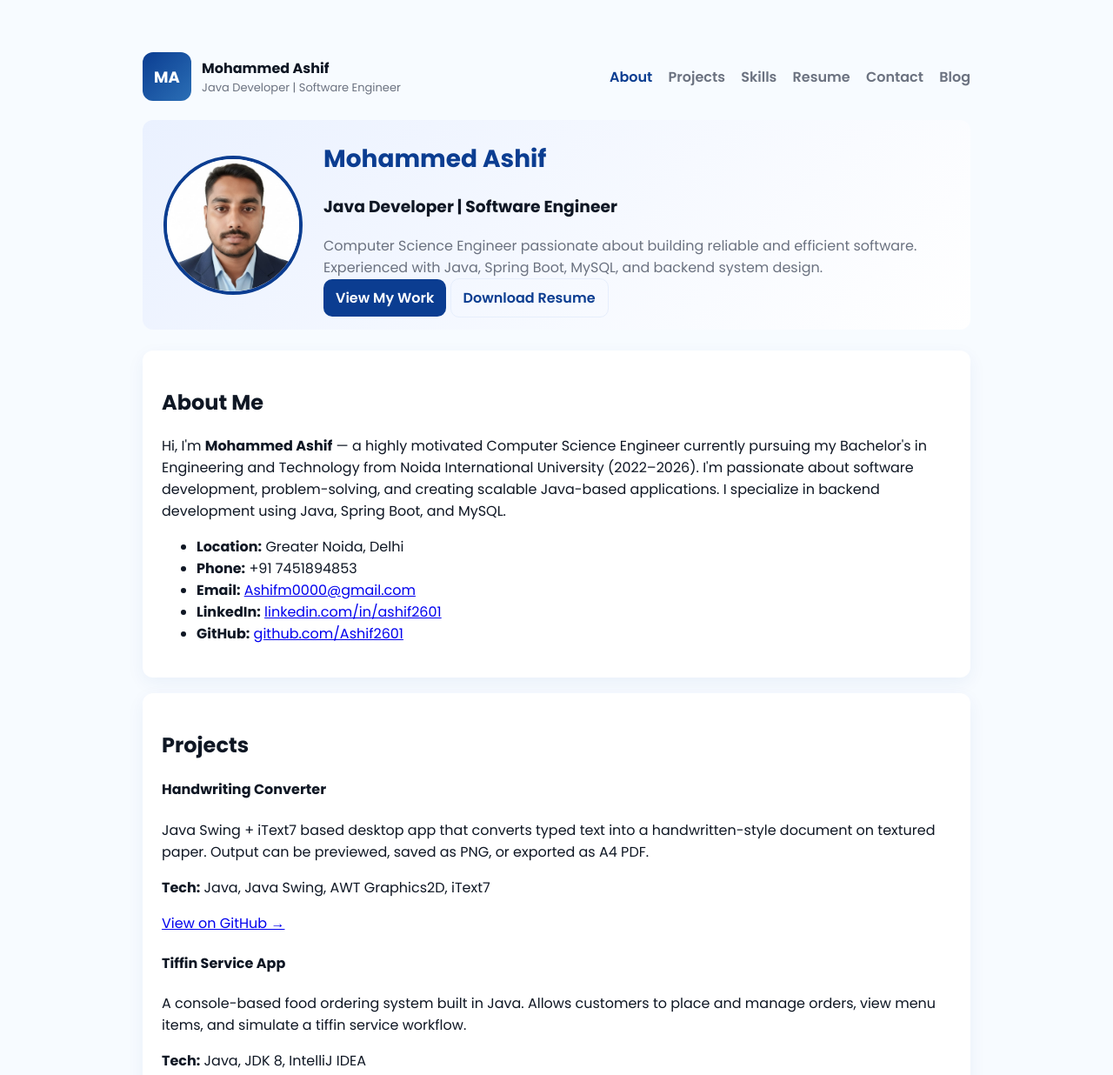
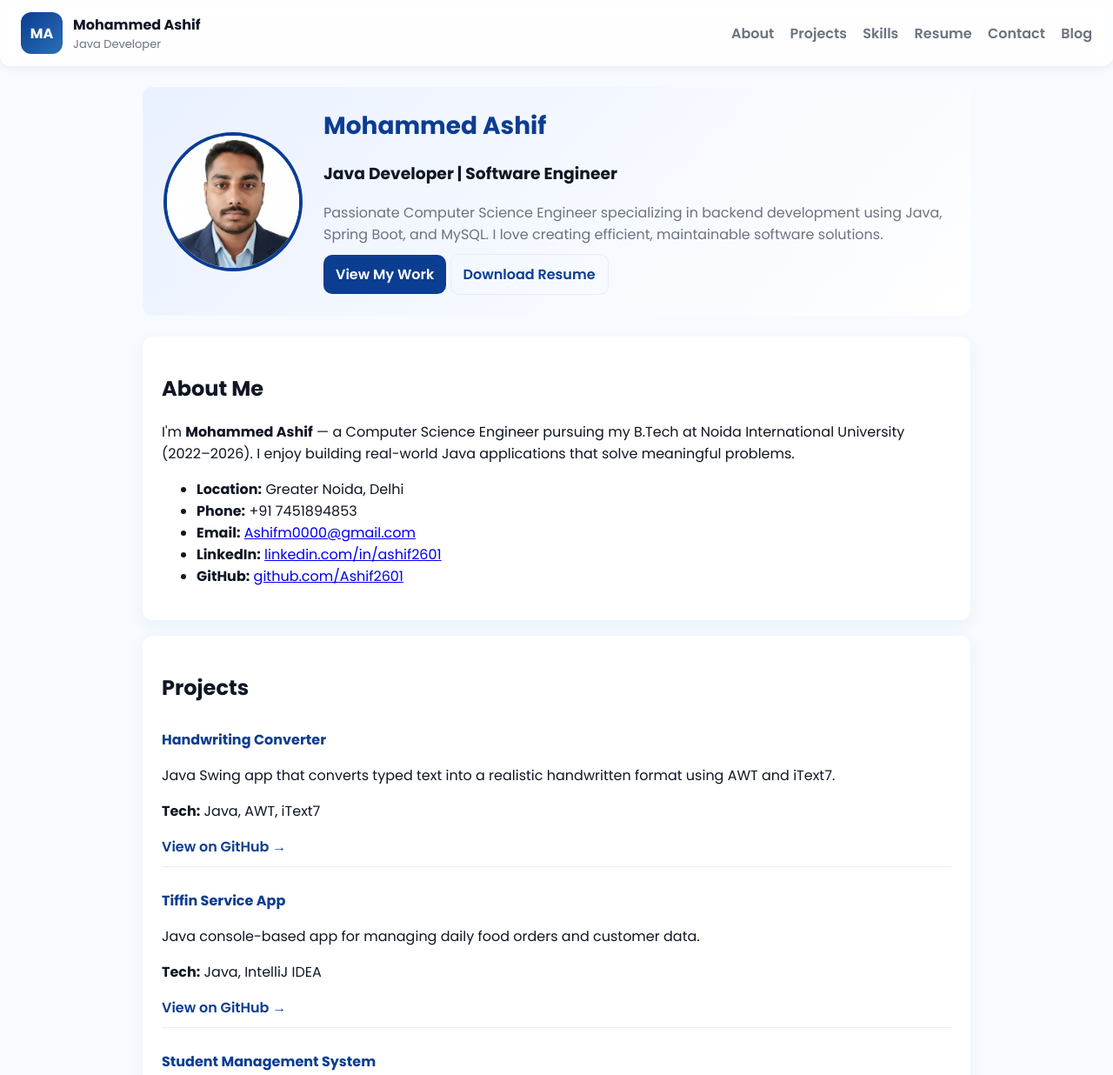
Before and after one commit to Ashif2601/Portfolio, a plain HTML site: page Index.html in a window 1280 px wide. Shown: the top 1236 px of the page at 87% size. Drawn offline with Linux system fonts and the light colour scheme.

Commit message:
Update Index.html

```diff
--- a/Index.html
+++ b/Index.html
@@ -7,38 +7,100 @@
   <meta name="description" content="Professional resume portfolio for Mohammed Ashif, a Java developer skilled in Spring Boot, MySQL, and software development." />
   <link href="https://fonts.googleapis.com/css2?family=Poppins:wght@300;400;600;700&display=swap" rel="stylesheet">
   <style>
-    :root{
-      --bg:#f7fbff;--card:#ffffff;--accent:#0b3d91;--muted:#6b7280;--radius:12px;--max-width:1000px;
+    :root {
+      --bg:#f7fbff;--card:#ffffff;--accent:#0b3d91;--muted:#6b7280;
+      --radius:12px;--max-width:1000px;
     }
-    *{box-sizing:border-box}
-    body{margin:0;font-family:'Poppins',sans-serif;background:var(--bg);color:#0f1724}
-    .container{max-width:var(--max-width);margin:36px auto;padding:24px}
-    header{display:flex;justify-content:space-between;align-items:center;margin-bottom:22px}
-    .brand{display:flex;align-items:center;gap:12px}
-    .avatar{width:56px;height:56px;border-radius:12px;background:linear-gradient(135deg,var(--accent),#2b6fb6);display:flex;align-items:center;justify-content:center;color:white;font-weight:700;font-size:18px}
-    nav a{margin-left:14px;text-decoration:none;color:var(--muted);font-weight:600}
-    nav a.active{color:var(--accent)}
-    main{display:grid;gap:18px}
-    .card{background:var(--card);border-radius:var(--radius);box-shadow:0 6px 20px rgba(11,61,145,0.06);padding:22px}
-    .btn{background:var(--accent);color:white;padding:10px 14px;border-radius:10px;text-decoration:none;font-weight:600}
-    .btn.ghost{background:transparent;border:1px solid #e6eefc;color:var(--accent)}
-    footer{text-align:center;margin-top:20px;color:var(--muted);font-size:13px}
+    * { box-sizing:border-box; scroll-behavior:smooth; }
+    body {
+      margin:0; font-family:'Poppins',sans-serif;
+      background:var(--bg); color:#0f1724; overflow-x:hidden;
+    }
+    .container { max-width:var(--max-width); margin:0 auto; padding:24px; }
+
+    /* Sticky header */
+    header {
+      position:sticky; top:0; z-index:999;
+      background:rgba(255,255,255,0.8);
+      backdrop-filter:blur(10px);
+      display:flex; justify-content:space-between; align-items:center;
+      padding:14px 24px;
+      box-shadow:0 2px 10px rgba(11,61,145,0.08);
+      border-radius:0 0 12px 12px;
+    }
+
+    .brand { display:flex; align-items:center; gap:12px; }
+    .avatar {
+      width:48px; height:48px; border-radius:12px;
+      background:linear-gradient(135deg,var(--accent),#2b6fb6);
+      display:flex; align-items:center; justify-content:center;
+      color:white; font-weight:700; font-size:16px;
+    }
+
+    nav a {
+      margin-left:14px; text-decoration:none; color:var(--muted);
+      font-weight:600; transition:color .2s;
+    }
+    nav a:hover { color:var(--accent); }
+    nav a.active { color:var(--accent); }
+
+    main { display:grid; gap:18px; margin-top:24px; }
+    .card {
+      background:var(--card); border-radius:var(--radius);
+      box-shadow:0 6px 20px rgba(11,61,145,0.06); padding:22px;
+      opacity:0; transform:translateY(30px);
+      transition:opacity 0.8s ease, transform 0.8s ease;
+    }
+    .card.visible {
+      opacity:1; transform:translateY(0);
+    }
+    .btn {
+      background:var(--accent); color:white; padding:10px 14px;
+      border-radius:10px; text-decoration:none; font-weight:600;
+      transition:background .3s, transform .2s;
+      display:inline-block;
+    }
+    .btn:hover { background:#124bb0; transform:translateY(-2px); }
+    .btn.ghost { background:transparent; border:1px solid #e6eefc; color:var(--accent); }
+
+    footer { text-align:center; margin-top:20px; color:var(--muted); font-size:13px; }
+
     /* Hero section */
-    .hero{display:flex;align-items:center;gap:24px;flex-wrap:wrap;margin-bottom:24px;background:linear-gradient(135deg,#eaf1ff,#ffffff);padding:24px;border-radius:var(--radius)}
-    .hero img{width:160px;height:160px;border-radius:50%;object-fit:cover;border:4px solid var(--accent)}
-    .hero-text{flex:1}
-    .hero-text h1{margin:0;color:var(--accent);font-size:28px}
-    .hero-text p{margin:10px 0;color:var(--muted)}
+    .hero {
+      display:flex; align-items:center; gap:24px; flex-wrap:wrap;
+      margin-bottom:24px; background:linear-gradient(135deg,#eaf1ff,#ffffff);
+      padding:24px; border-radius:var(--radius);
+      opacity:0; transform:translateY(40px);
+      transition:opacity 1s ease, transform 1s ease;
+    }
+    .hero.visible { opacity:1; transform:translateY(0); }
+    .hero img {
+      width:160px; height:160px; border-radius:50%;
+      object-fit:cover; border:4px solid var(--accent);
+    }
+    .hero-text { flex:1; }
+    .hero-text h1 { margin:0; color:var(--accent); font-size:28px; }
+    .hero-text p { margin:10px 0; color:var(--muted); }
+
+    /* Projects */
+    .projects-grid { display:grid; gap:16px; }
+    .proj { padding:10px 0; border-bottom:1px solid #e6eefc; }
+    .proj:last-child { border:none; }
+    .proj h4 { margin:0 0 4px; color:var(--accent); }
+    .proj a { color:var(--accent); font-weight:600; text-decoration:none; }
+    .proj a:hover { text-decoration:underline; }
+
+    /* Fade-in stagger */
+    .stagger { transition-delay: var(--delay, 0s); }
   </style>
 </head>
 <body>
-<div class="container">
 <header>
   <div class="brand">
     <div class="avatar">MA</div>
     <div>
       <div style="font-weight:700">Mohammed Ashif</div>
-        <div style="font-size:13px;color:var(--muted)">Java Developer | Software Engineer</div>
+      <div style="font-size:13px;color:var(--muted)">Java Developer</div>
     </div>
   </div>
   <nav>
@@ -51,21 +113,22 @@
   </nav>
 </header>
 
-  <section class="hero">
+<div class="container">
+  <section class="hero stagger" style="--delay:0.1s;">
     <img src="images/profile.jpg" alt="Mohammed Ashif" onerror="this.style.display='none'">
     <div class="hero-text">
       <h1>Mohammed Ashif</h1>
       <h3>Java Developer | Software Engineer</h3>
-      <p>Computer Science Engineer passionate about building reliable and efficient software. Experienced with Java, Spring Boot, MySQL, and backend system design.</p>
+      <p>Passionate Computer Science Engineer specializing in backend development using Java, Spring Boot, and MySQL. I love creating efficient, maintainable software solutions.</p>
       <a class="btn" href="#projects">View My Work</a>
       <a class="btn ghost" href="resume/Inrective Resume.pdf" download>Download Resume</a>
     </div>
   </section>
 
   <main>
-    <section id="about" class="card">
+    <section id="about" class="card stagger" style="--delay:0.2s;">
       <h2>About Me</h2>
-      <p>Hi, I'm <strong>Mohammed Ashif</strong> — a highly motivated Computer Science Engineer currently pursuing my Bachelor's in Engineering and Technology from Noida International University (2022–2026). I'm passionate about software development, problem-solving, and creating scalable Java-based applications. I specialize in backend development using Java, Spring Boot, and MySQL.</p>
+      <p>I'm <strong>Mohammed Ashif</strong> — a Computer Science Engineer pursuing my B.Tech at Noida International University (2022–2026). I enjoy building real-world Java applications that solve meaningful problems.</p>
       <ul>
         <li><strong>Location:</strong> Greater Noida, Delhi</li>
         <li><strong>Phone:</strong> +91 7451894853</li>
@@ -75,67 +138,65 @@
       </ul>
     </section>
 
-    <section id="projects" class="card">
+    <section id="projects" class="card stagger" style="--delay:0.3s;">
       <h2>Projects</h2>
       <div class="projects-grid">
         <div class="proj">
           <h4>Handwriting Converter</h4>
-          <p>Java Swing + iText7 based desktop app that converts typed text into a handwritten-style document on textured paper. Output can be previewed, saved as PNG, or exported as A4 PDF.</p>
-          <p><strong>Tech:</strong> Java, Java Swing, AWT Graphics2D, iText7</p>
+          <p>Java Swing app that converts typed text into a realistic handwritten format using AWT and iText7.</p>
+          <p><strong>Tech:</strong> Java, AWT, iText7</p>
           <a href="https://github.com/Ashif2601/Handwriting-Converter" target="_blank">View on GitHub →</a>
         </div>
         <div class="proj">
           <h4>Tiffin Service App</h4>
-          <p>A console-based food ordering system built in Java. Allows customers to place and manage orders, view menu items, and simulate a tiffin service workflow.</p>
-          <p><strong>Tech:</strong> Java, JDK 8, IntelliJ IDEA</p>
+          <p>Java console-based app for managing daily food orders and customer data.</p>
+          <p><strong>Tech:</strong> Java, IntelliJ IDEA</p>
           <a href="https://github.com/Ashif2601/Tiffin-Service-App" target="_blank">View on GitHub →</a>
         </div>
         <div class="proj">
           <h4>Student Management System</h4>
-          <p>Spring Boot application for managing student records via REST APIs. Supports CRUD operations with MySQL database integration.</p>
-          <p><strong>Tech:</strong> Java 17, Spring Boot, JPA, Maven, Lombok</p>
+          <p>Spring Boot REST API for managing student data using MySQL database.</p>
+          <p><strong>Tech:</strong> Java, Spring Boot, MySQL</p>
           <a href="https://github.com/Ashif2601/Student-Management-System" target="_blank">View on GitHub →</a>
         </div>
         <div class="proj">
           <h4>Hospital Management System</h4>
-          <p>Java project for efficiently managing patient and doctor data, supporting essential hospital management operations.</p>
-          <p><strong>Tech:</strong> Java, JDK 8, IntelliJ IDEA</p>
+          <p>Java-based CRUD project for hospital record management.</p>
+          <p><strong>Tech:</strong> Java, MySQL</p>
           <a href="https://github.com/Ashif2601/Hospital-Management-System" target="_blank">View on GitHub →</a>
         </div>
       </div>
     </section>
 
-    <section id="skills" class="card">
+    <section id="skills" class="card stagger" style="--delay:0.4s;">
       <h2>Skills</h2>
       <ul>
         <li><strong>Languages:</strong> Java, Python, SQL, HTML, CSS, JavaScript, C</li>
         <li><strong>Frameworks/Technologies:</strong> Spring Boot, MySQL, JDBC, GitHub</li>
-        <li><strong>Developer Tools:</strong> IntelliJ IDEA, VS Code, Visual Studio, Oracle</li>
+        <li><strong>Developer Tools:</strong> IntelliJ IDEA, VS Code, Visual Studio</li>
         <li><strong>Core Areas:</strong> DSA, OOPs, DBMS, Software Engineering</li>
       </ul>
     </section>
 
-    <section id="resume" class="card">
+    <section id="resume" class="card stagger" style="--delay:0.5s;">
       <h2>Resume</h2>
-      <p>Download or view my resume below:</p>
       <a class="btn" href="resume/Inrective Resume.pdf" download>Download Resume</a>
       <div class="resume-embed" style="height:500px;margin-top:10px;border:1px solid #e6eefc;border-radius:8px;overflow:hidden">
         <iframe src="resume/Inrective Resume.pdf" style="width:100%;height:100%;border:0"></iframe>
       </div>
     </section>
 
-    <section id="contact" class="card">
+    <section id="contact" class="card stagger" style="--delay:0.6s;">
       <h2>Contact</h2>
-      <p>If you have a project opportunity or collaboration idea, feel free to reach out!</p>
       <p><strong>Email:</strong> <a href="mailto:Ashifm0000@gmail.com">Ashifm0000@gmail.com</a></p>
       <p><strong>Phone:</strong> +91 7451894853</p>
       <p><strong>LinkedIn:</strong> <a href="https://www.linkedin.com/in/ashif2601">linkedin.com/in/ashif2601</a></p>
       <p><strong>GitHub:</strong> <a href="https://github.com/Ashif2601">github.com/Ashif2601</a></p>
     </section>
 
-    <section id="blog" class="card">
+    <section id="blog" class="card stagger" style="--delay:0.7s;">
       <h2>Blog</h2>
-      <p>Coming soon — I’ll share Java tutorials, Spring Boot guides, and project write-ups here.</p>
+      <p>Coming soon — Java tutorials, Spring Boot tips, and project breakdowns.</p>
     </section>
   </main>
 
@@ -143,8 +204,46 @@
     © <span id="year"></span> Mohammed Ashif — Built with HTML/CSS/JS
   </footer>
 </div>
+
 <script>
+  // Year auto update
   document.getElementById('year').textContent = new Date().getFullYear();
+
+  // Intersection fade animation
+  const observer = new IntersectionObserver(entries => {
+    entries.forEach(entry => {
+      if (entry.isIntersecting) {
+        entry.target.classList.add('visible');
+        observer.unobserve(entry.target);
+      }
+    });
+  }, { threshold: 0.15 });
+
+  document.querySelectorAll('.card, .hero').forEach(el => observer.observe(el));
+
+  // Smooth nav + active section highlight
+  const navLinks = document.querySelectorAll('nav a');
+  navLinks.forEach(link => {
+    link.addEventListener('click', e => {
+      e.preventDefault();
+      document.querySelector(link.getAttribute('href')).scrollIntoView({
+        behavior: 'smooth'
+      });
+    });
+  });
+
+  const sections = document.querySelectorAll('main section, .hero');
+  window.addEventListener('scroll', () => {
+    let current = '';
+    sections.forEach(sec => {
+      const top = sec.offsetTop - 150;
+      if (scrollY >= top) current = sec.id;
+    });
+    navLinks.forEach(a => {
+      a.classList.remove('active');
+      if (a.getAttribute('href') === '#' + current) a.classList.add('active');
+    });
+  });
 </script>
 </body>
 </html>
```
Lines whose indentation alone changed are shown as unchanged.
